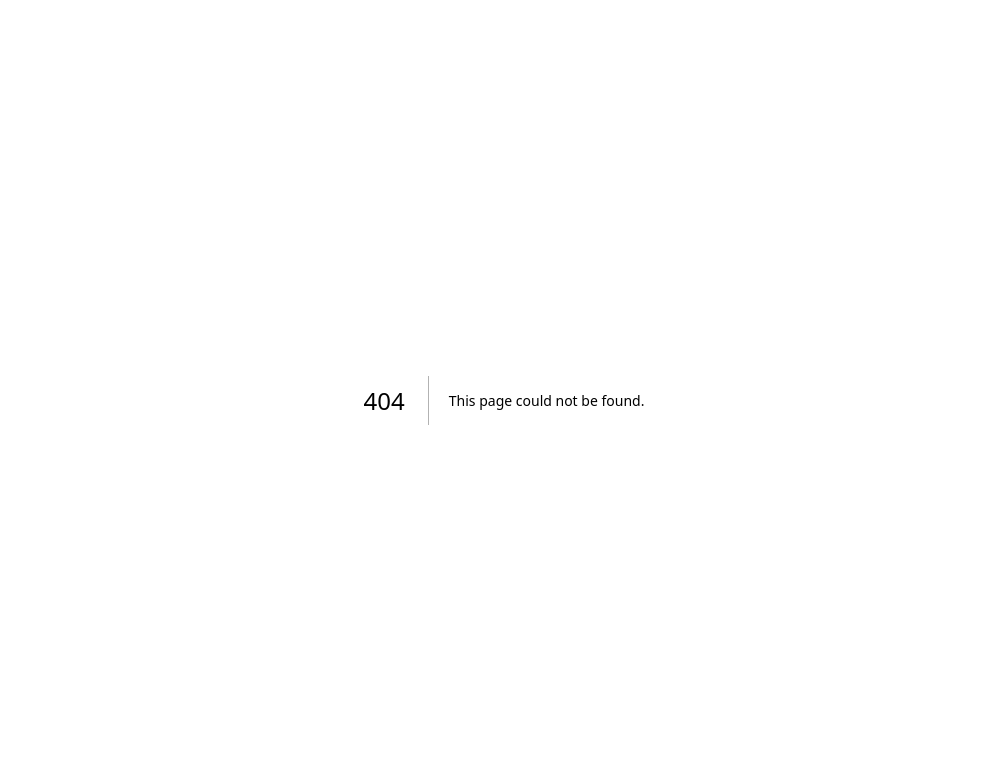
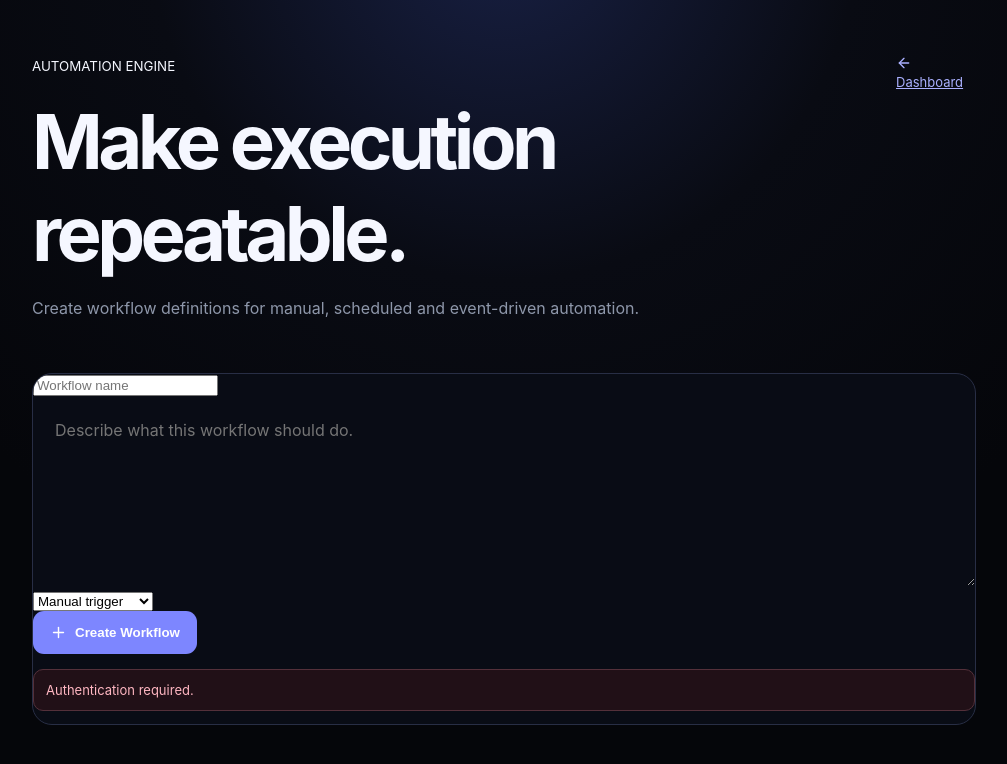
Before and after one commit to nagidev360/GOD-OF-INNOVATION, a Next.js app: page /automation in a window 1280 px wide. Before the commit this address had no page. Shown: the top 764 px of the page, without its empty margins (136-1143 px from the left). Built offline with nearby package versions, Linux system fonts and the light colour scheme; no server answers.

Commit message:
feat: add automation engine workspace

```diff
--- /dev/null
+++ b/app/automation/page.tsx
@@ -0,0 +1,13 @@
+"use client";
+import {useEffect,useState} from "react";
+import {ArrowLeft,Workflow,Plus,Zap} from "lucide-react";
+type W={id:string;name:string;description:string|null;trigger_type:string;enabled:boolean};
+export default function AutomationPage(){
+ const [items,setItems]=useState<W[]>([]),[name,setName]=useState(""),[description,setDescription]=useState(""),[trigger,setTrigger]=useState("manual"),[saving,setSaving]=useState(false),[error,setError]=useState("");
+ useEffect(()=>{fetch("/api/automation").then(r=>r.json()).then(d=>{if(d.workflows)setItems(d.workflows);else setError(d.error||"Unable to load workflows.")})},[]);
+ async function create(e:React.FormEvent){e.preventDefault();setSaving(true);setError("");const r=await fetch("/api/automation",{method:"POST",headers:{"Content-Type":"application/json"},body:JSON.stringify({name,description,trigger_type:trigger})});const d=await r.json();if(!r.ok)setError(d.error||"Failed.");else{setItems(x=>[d.workflow,...x]);setName("");setDescription("")}setSaving(false)}
+ return <main className="ai-page"><header className="ai-head"><div><small>AUTOMATION ENGINE</small><h1>Make execution repeatable.</h1><p>Create workflow definitions for manual, scheduled and event-driven automation.</p></div><a href="/dashboard"><ArrowLeft size={16}/> Dashboard</a></header>
+ <section className="ai-box"><form onSubmit={create}><input value={name} onChange={e=>setName(e.target.value)} placeholder="Workflow name" maxLength={160} required/><textarea value={description} onChange={e=>setDescription(e.target.value)} placeholder="Describe what this workflow should do."/><select value={trigger} onChange={e=>setTrigger(e.target.value)}><option value="manual">Manual trigger</option><option value="schedule">Schedule trigger</option><option value="event">Event trigger</option></select><button disabled={saving}><Plus size={17}/>{saving?"Creating…":"Create Workflow"}</button></form>{error&&<p className="ai-error">{error}</p>}</section>
+ <section className="module-grid">{items.map(w=><article key={w.id}><div className="icon"><Workflow size={22}/></div><h3>{w.name}</h3><p>{w.description||"No description."}</p><small><Zap size={13}/> {w.trigger_type.toUpperCase()} · {w.enabled?"ENABLED":"DISABLED"}</small></article>)}</section>
+ </main>
+}
```
